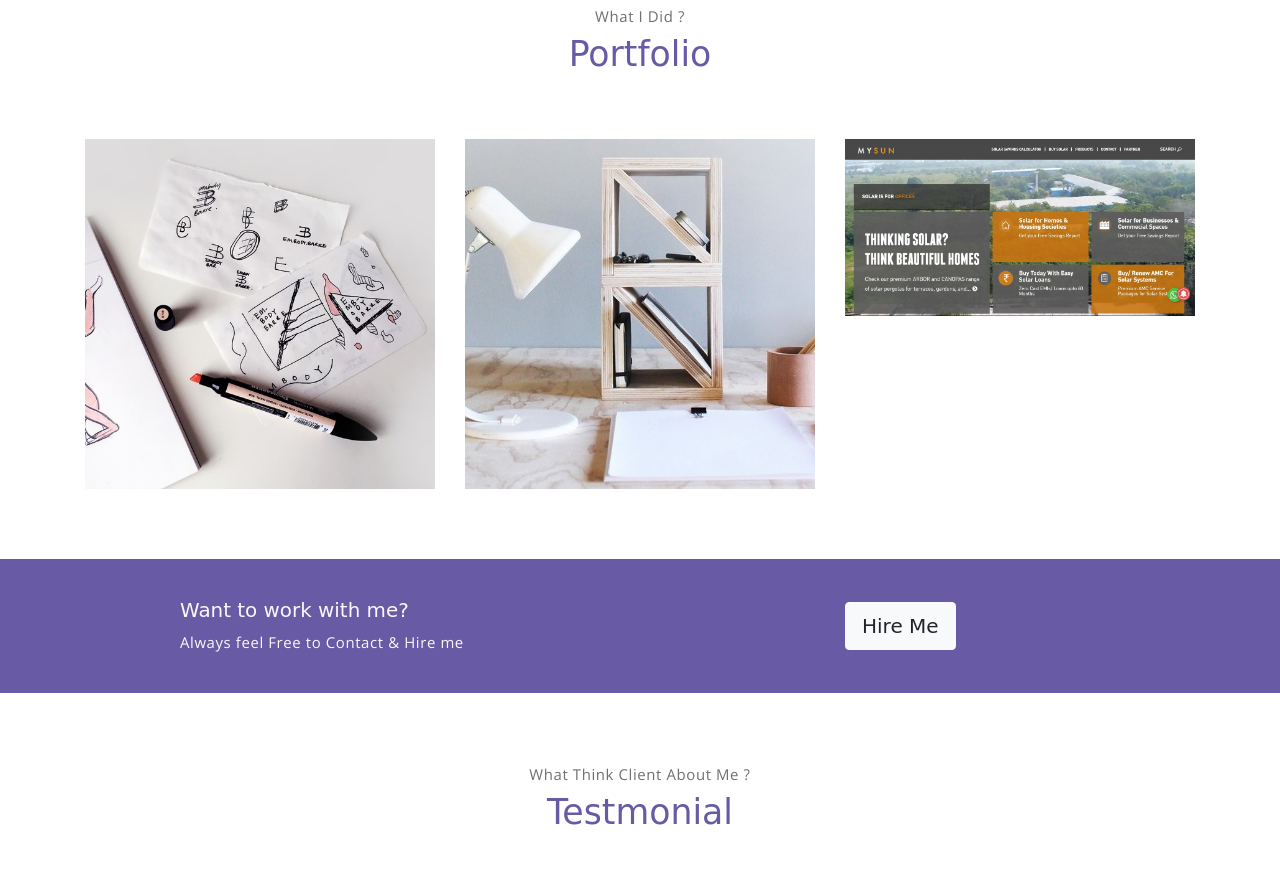
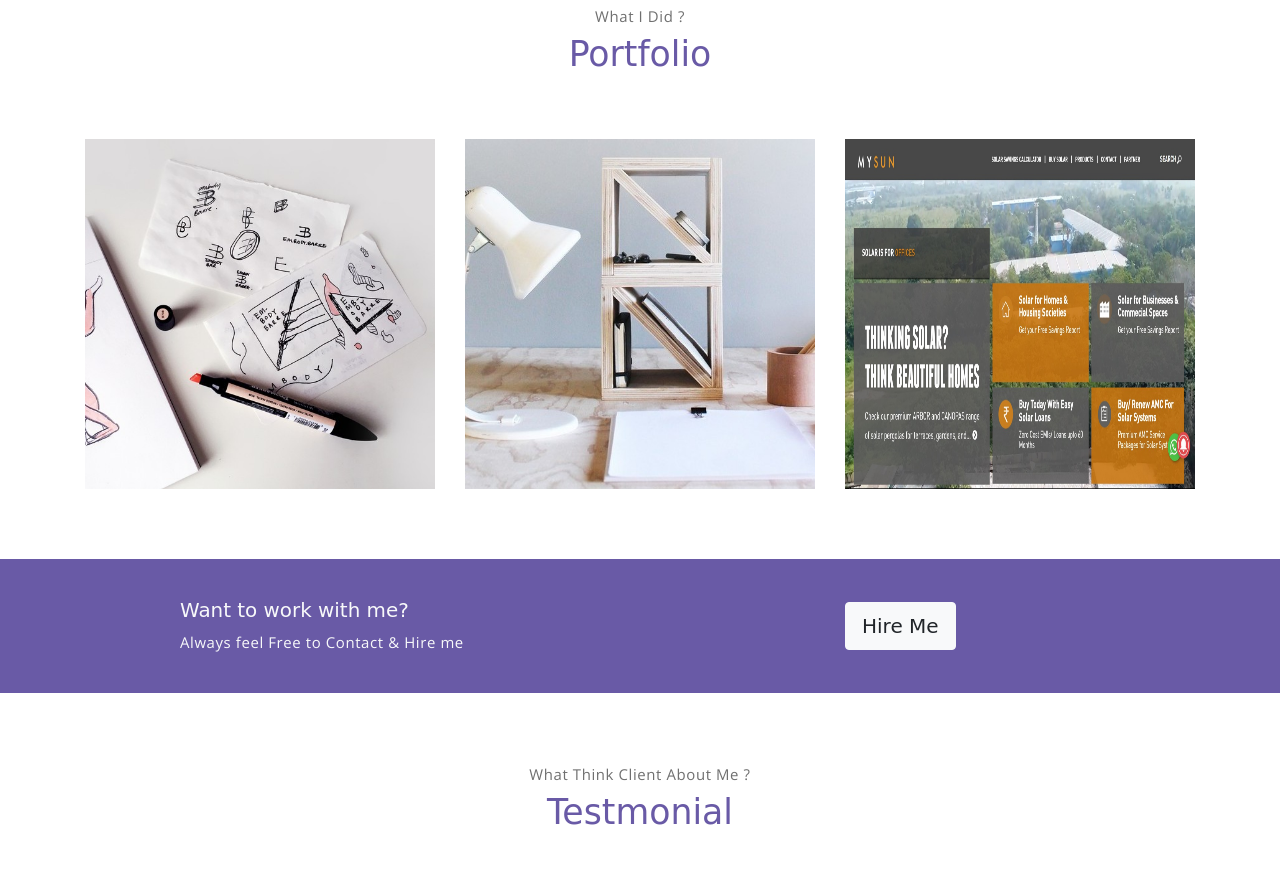
Before and after one commit to anandmauryaa/anandmauryaa, a plain HTML site: page index.html in a window 1280 px wide. Shown: the part 1760-2654 px from the top of the page. Drawn offline with nearby package versions, Linux system fonts and the light colour scheme; a web font is replaced by a local one.

Commit message:
img height

```diff
--- a/index.html
+++ b/index.html
@@ -185,8 +185,8 @@
                     </a>
                 </div>
                 <div class="col-md-4">
-                    <a href="#" class="portfolio-card">
-                        <img class="portfolio-card-img" src="assets/imgs/folio-3.jpg" class="img-responsive rounded"
+                    <a href="#" class="portfolio-card" style="height: 100%;">
+                        <img class="portfolio-card-img" src="assets/imgs/folio-3.jpg" style="height: 100%;" class="img-responsive rounded"
                             alt="Download free bootstrap 4 landing page, free boootstrap 4 templates, Download free bootstrap 4.1 landing page, free boootstrap 4.1.1 templates, meyawo Landing page">
                         <span class="portfolio-card-overlay">
                             <span class="portfolio-card-caption">
```
